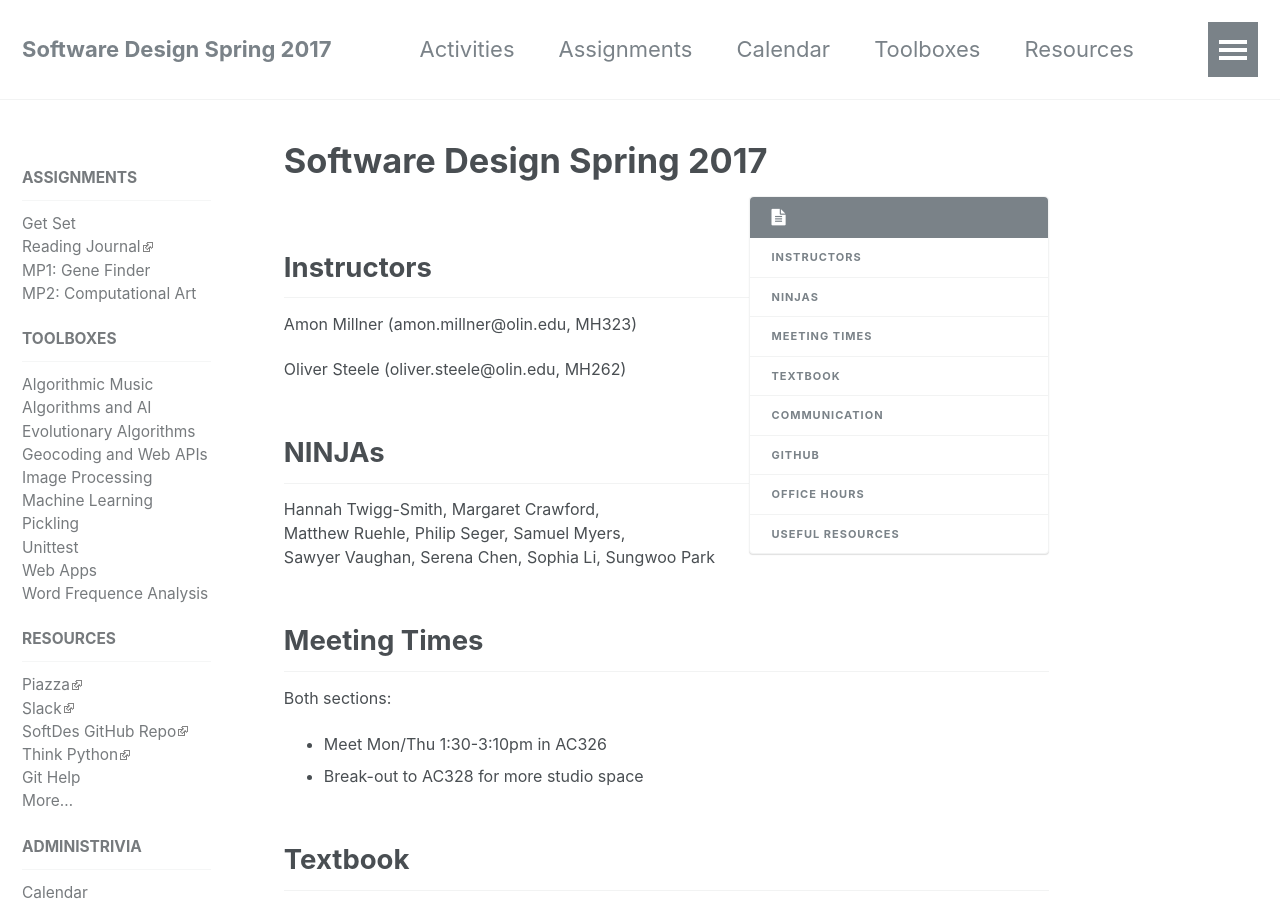
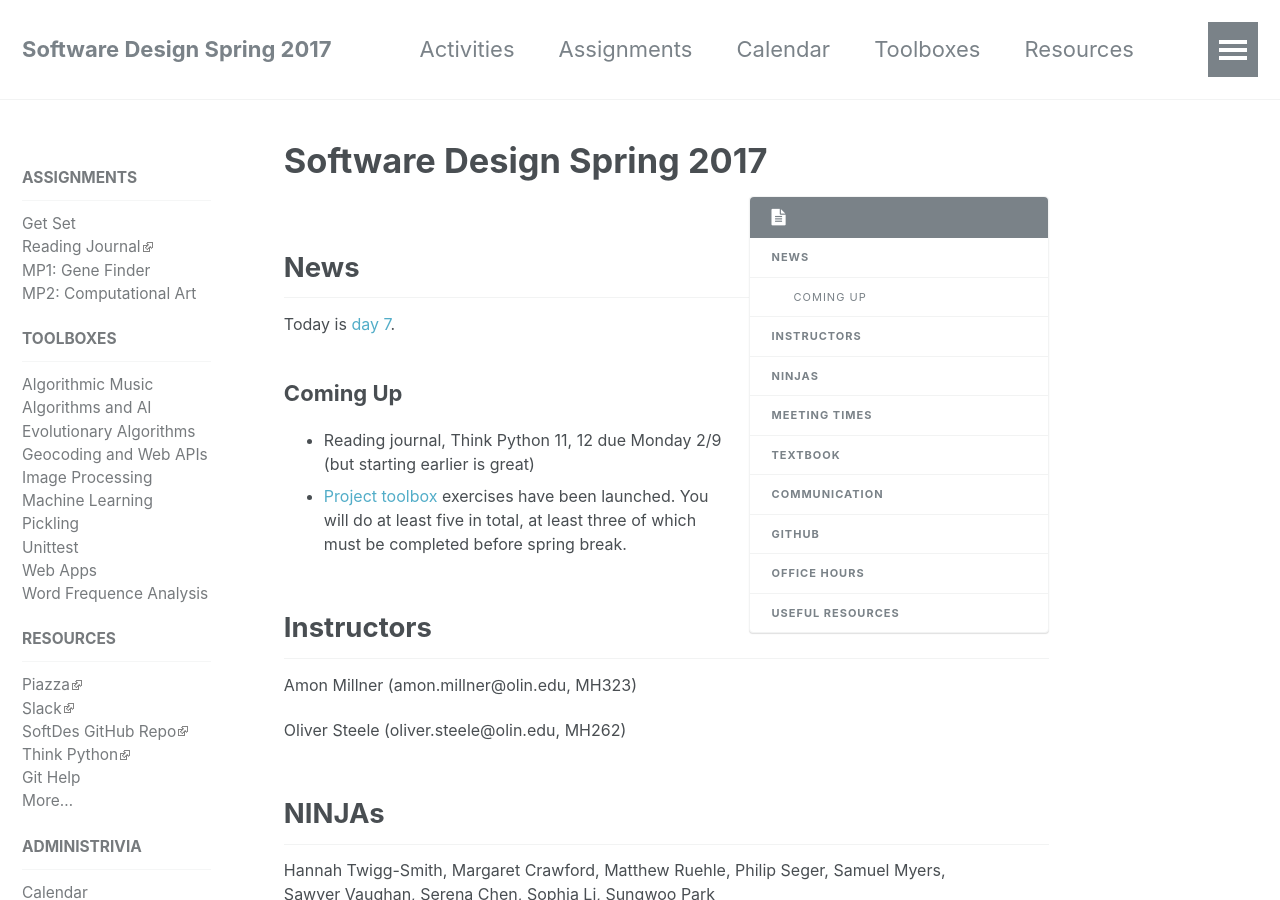
Before and after one commit to sd17spring/sd17spring.github.io, a Jekyll site: the page built from index.md, in a window 1280 px wide and 900 px high. Built offline with Jekyll 4.4.1, drawn with Linux system fonts in a browser that asks for light colours.

Commit message:
add news section to home page

```diff
--- a/index.md
+++ b/index.md
@@ -7,6 +7,16 @@
 ---
 
 {% include toc %}
+
+## News
+
+Today is [day 7]({% link _days/day-7.md %}).
+
+### Coming Up
+
+* Reading journal, Think Python 11, 12 due Monday 2/9 (but starting earlier is great)
+* [Project toolbox]({% link toolboxes.md %}) exercises have been launched.
+You will do at least five in total, at least three of which must be completed before spring break.
 
 ## Instructors
 
```
Also changed, not shown: _days/day-7.md (+1 -1 lines).
